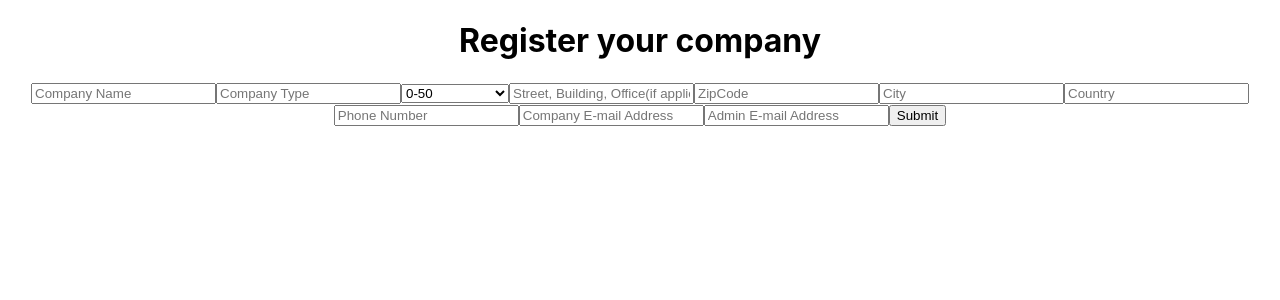
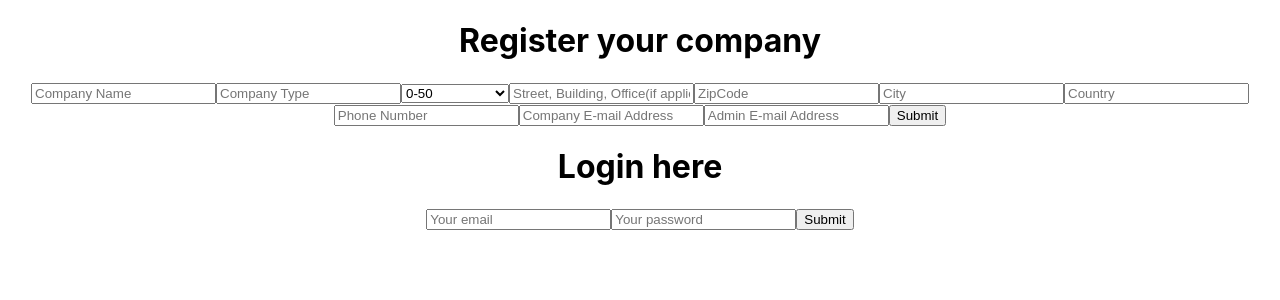
Before and after one commit to statuja/beyondwork, a React (Create React App) app in the folder client/: page / in a window 1280 px wide. Shown: the top 300 px of the page. Built offline with nearby package versions, Linux system fonts and the light colour scheme.

Commit message:
login form frontend

```diff
--- a/client/src/components/CompanyRegistration/CompanyRegistration.jsx
+++ b/client/src/components/CompanyRegistration/CompanyRegistration.jsx
@@ -1,5 +1,6 @@
 import React, { useState } from "react";
 import { useForm } from "react-hook-form";
+import Login from "../Login/Login";
 
 export const CompanyRegistration = () => {
   const {
@@ -45,9 +46,9 @@ export const CompanyRegistration = () => {
         return res.json();
       })
       .then((data) => {
-        //console.log(data);
+        console.log(data);
         if (data.error) {
-          setError(data.error[1].msg);
+          setError(data.error[0].msg);
         } else {
           setMessage(`You successfully register your company. here is your Admin email ${data.defaultAdminEmail} and your temporary password: admin1234
         please change your logging password and update your details.`);
@@ -110,6 +111,8 @@ export const CompanyRegistration = () => {
         <input type="submit" />
         {error && <div>Error: {error}</div>} {message && <div>{message}</div>}
       </form>
+
+        <Login/>
     </div>
   );
 };
--- a/client/src/components/Login/Login.jsx
+++ b/client/src/components/Login/Login.jsx
@@ -0,0 +1,71 @@
+import React from "react";
+import { useState } from "react";
+import { useForm } from "react-hook-form";
+
+const Login = () => {
+  const {
+    register,
+    handleSubmit,
+    reset,
+    formState: { errors },
+  } = useForm();
+
+  const [message, setMessage] = useState("");
+  const [error, setError] = useState("");
+
+  const onSubmit = (data) => {
+    const newData = {
+      email: data.email,
+      password: data.password
+    };
+    console.log(newData);
+    fetch(
+      "http://localhost:5000/user/login",
+      {
+        method: "POST",
+        body: JSON.stringify(newData),
+        headers: {
+          "Content-Type": "application/json",
+        },
+      },
+      reset()
+    )
+      .then((res) => {
+        return res.json();
+      })
+      .then((data) => {
+        //console.log(data);
+        if (data.error) {
+          setError(data.error);
+        } else {
+          setMessage(`You successfully logged in.`);
+        }
+      })
+      .catch((err) => {
+        setError(err.msg);
+      });
+  };
+  console.log(errors);
+
+  return (
+    <div>
+      <h1>Login here </h1>
+      <form onSubmit={handleSubmit(onSubmit)}>
+        <input
+          type="email"
+          placeholder="Your email"
+          {...register("email", { required: true })}
+        />
+        <input
+          type="password"
+          placeholder="Your password"
+          {...register("password", { required: true })}
+        />
+        <input type="submit" />
+        {error && <div>Error: {error}</div>} {message && <div>{message}</div>}
+      </form>
+    </div>
+  );
+};
+
+export default Login;
```
Also changed, not shown: 2 other files (tests, documents, lock files or other folders).
